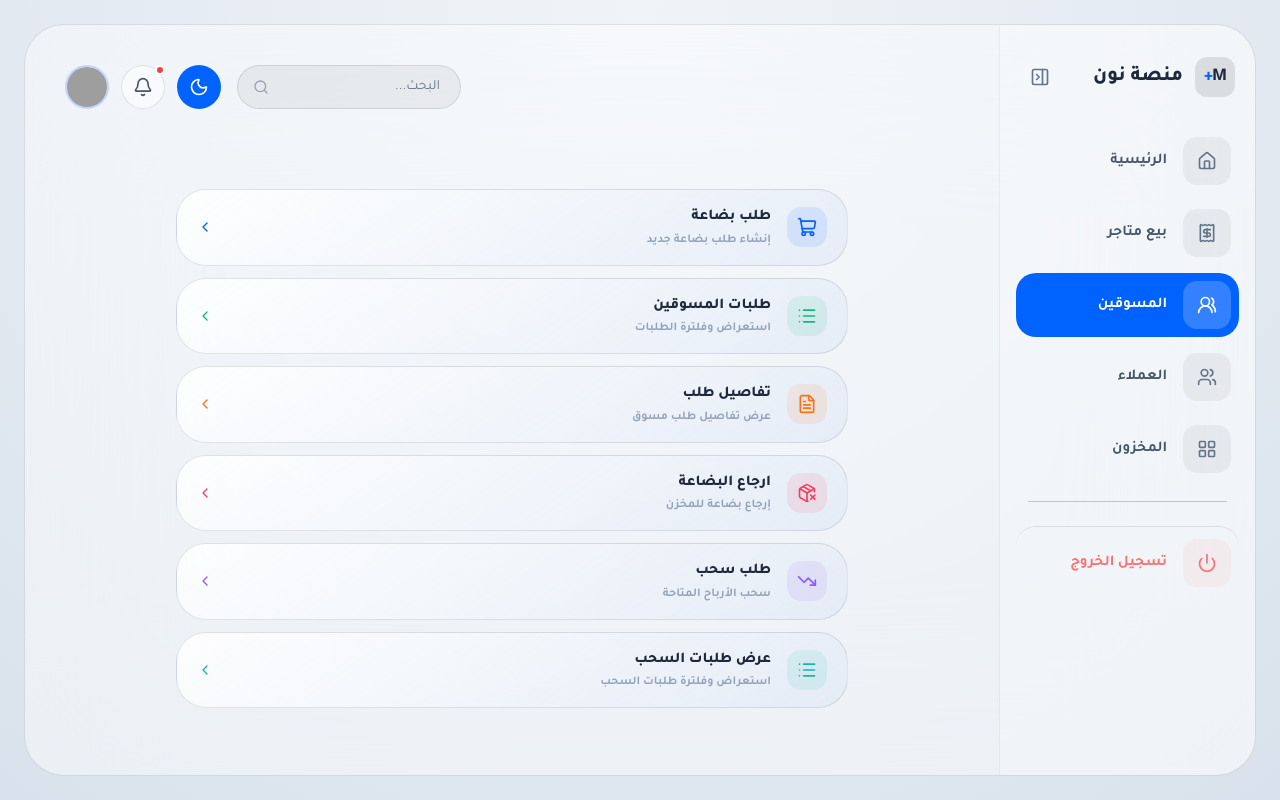
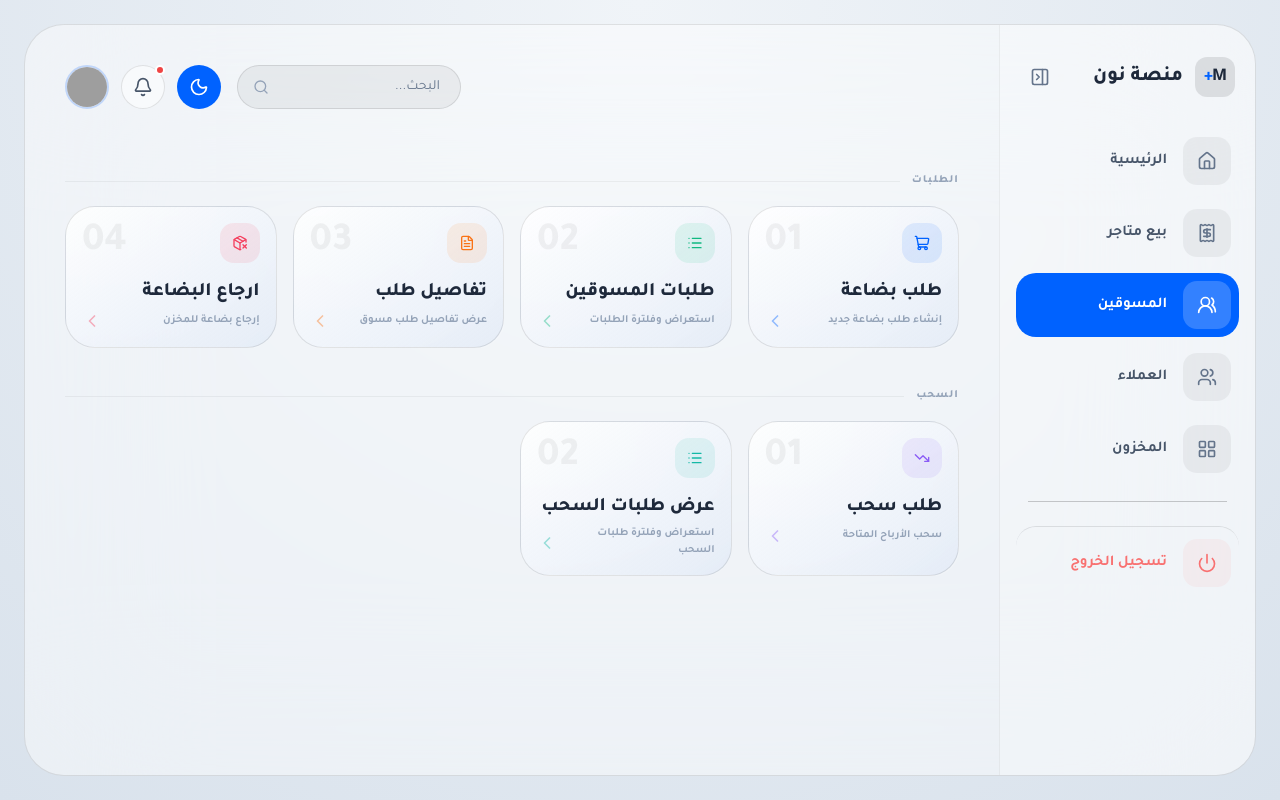
Before and after one commit to ofifice-alalem/tdm-design-for-v3, a React (Vite) app: page /marketers in a window 1280 px wide. Built offline with nearby package versions, Linux system fonts and the light colour scheme; grey boxes are pictures that could not be loaded.

Commit message:
commit -31

```diff
--- /dev/null
+++ b/src/compenntes/ui/SectionsPage.tsx
@@ -0,0 +1,66 @@
+import { Link } from 'react-router-dom';
+import { ChevronLeft } from 'lucide-react';
+
+interface SectionItem {
+  title: string;
+  sub: string;
+  to: string;
+  icon: React.ReactNode;
+  accent: string;
+}
+
+interface Section {
+  title: string;
+  items: SectionItem[];
+}
+
+interface SectionsPageProps {
+  sections: Section[];
+}
+
+function Card({ item, i }: { item: SectionItem; i: number }) {
+  return (
+    <Link
+      to={item.to}
+      className="spatial-card group flex flex-col gap-4 p-4 border border-black/10 dark:border-white/[0.12] hover:border-black/20 dark:hover:border-white/25 hover:-translate-y-0.5 transition-all duration-200"
+    >
+      <div className="flex items-center justify-between">
+        <div className={`w-10 h-10 rounded-[14px] flex items-center justify-center ${item.accent}`}>
+          <span className="[&>svg]:w-4 [&>svg]:h-4">{item.icon}</span>
+        </div>
+        <span className="text-[32px] lg:text-[40px] font-black text-black/5 dark:text-white/10 leading-none">
+          {String(i + 1).padStart(2, '0')}
+        </span>
+      </div>
+      <div className="flex flex-col gap-1 flex-1">
+        <span className="text-[15px] lg:text-[19px] font-black text-slate-800 dark:text-white">{item.title}</span>
+        <div className="flex items-center gap-1">
+          <span className="text-[11px] font-bold text-slate-400 dark:text-white/40 flex-1">{item.sub}</span>
+          <ChevronLeft className={`w-4 h-4 lg:w-5 lg:h-5 shrink-0 opacity-40 group-hover:opacity-100 transition-opacity ${item.accent.split(' ')[1]}`} />
+        </div>
+      </div>
+    </Link>
+  );
+}
+
+export function SectionsPage({ sections }: SectionsPageProps) {
+  return (
+    <div className="pt-6 flex flex-col gap-6 lg:gap-10">
+      {sections.map((section) => (
+        <div key={section.title} className="flex flex-col gap-3 lg:gap-4">
+          <div className="flex items-center gap-3">
+            <h2 className="text-[11px] font-black text-slate-400 dark:text-white/40 uppercase tracking-widest shrink-0">
+              {section.title}
+            </h2>
+            <div className="flex-1 h-px bg-black/5 dark:bg-white/10" />
+          </div>
+          <div className="grid grid-cols-2 lg:grid-cols-4 gap-3 lg:gap-4">
+            {section.items.map((item, i) => (
+              <Card key={item.to} item={item} i={i} />
+            ))}
+          </div>
+        </div>
+      ))}
+    </div>
+  );
+}
--- a/src/pages/MarketersPage.tsx
+++ b/src/pages/MarketersPage.tsx
@@ -1,78 +1,25 @@
-import { Link } from 'react-router-dom';
-import { ShoppingCart, List, PackageX, FileText, ChevronLeft, TrendingDown } from 'lucide-react';
+import { ShoppingCart, List, PackageX, FileText, TrendingDown } from 'lucide-react';
+import { SectionsPage } from '../compenntes/ui/SectionsPage';
 
-const ITEMS = [
+const SECTIONS = [
   {
-    title: 'طلب بضاعة',
-    sub: 'إنشاء طلب بضاعة جديد',
-    to: '/order/new',
-    icon: <ShoppingCart className="w-5 h-5" />,
-    accent: 'bg-primary/10 text-primary',
-    border: 'border-primary/20',
+    title: 'الطلبات',
+    items: [
+      { title: 'طلب بضاعة',         sub: 'إنشاء طلب بضاعة جديد',          to: '/order/new',          icon: <ShoppingCart className="w-4 h-4" />, accent: 'bg-primary/10 text-primary' },
+      { title: 'طلبات المسوقين',     sub: 'استعراض وفلترة الطلبات',         to: '/stock/orders',       icon: <List className="w-4 h-4" />,        accent: 'bg-emerald-500/10 text-emerald-500' },
+      { title: 'تفاصيل طلب',         sub: 'عرض تفاصيل طلب مسوق',           to: '/stock/orders/demo',  icon: <FileText className="w-4 h-4" />,    accent: 'bg-orange-500/10 text-orange-500' },
+      { title: 'ارجاع البضاعة',      sub: 'إرجاع بضاعة للمخزن',            to: '/stock/return',       icon: <PackageX className="w-4 h-4" />,    accent: 'bg-rose-500/10 text-rose-500' },
+    ],
   },
   {
-    title: 'طلبات المسوقين',
-    sub: 'استعراض وفلترة الطلبات',
-    to: '/stock/orders',
-    icon: <List className="w-5 h-5" />,
-    accent: 'bg-emerald-500/10 text-emerald-500',
-    border: 'border-emerald-500/20',
-  },
-  {
-    title: 'تفاصيل طلب',
-    sub: 'عرض تفاصيل طلب مسوق',
-    to: '/stock/orders/demo',
-    icon: <FileText className="w-5 h-5" />,
-    accent: 'bg-orange-500/10 text-orange-500',
-    border: 'border-orange-500/20',
-  },
-  {
-    title: 'ارجاع البضاعة',
-    sub: 'إرجاع بضاعة للمخزن',
-    to: '/stock/return',
-    icon: <PackageX className="w-5 h-5" />,
-    accent: 'bg-rose-500/10 text-rose-500',
-    border: 'border-rose-500/20',
-  },
-  {
-    title: 'طلب سحب',
-    sub: 'سحب الأرباح المتاحة',
-    to: '/withdraw/new',
-    icon: <TrendingDown className="w-5 h-5" />,
-    accent: 'bg-violet-500/10 text-violet-500',
-    border: 'border-violet-500/20',
-  },
-  {
-    title: 'عرض طلبات السحب',
-    sub: 'استعراض وفلترة طلبات السحب',
-    to: '/withdraw/list',
-    icon: <List className="w-5 h-5" />,
-    accent: 'bg-teal-500/10 text-teal-500',
-    border: 'border-teal-500/20',
+    title: 'السحب',
+    items: [
+      { title: 'طلب سحب',            sub: 'سحب الأرباح المتاحة',            to: '/withdraw/new',       icon: <TrendingDown className="w-4 h-4" />, accent: 'bg-violet-500/10 text-violet-500' },
+      { title: 'عرض طلبات السحب',    sub: 'استعراض وفلترة طلبات السحب',    to: '/withdraw/list',      icon: <List className="w-4 h-4" />,         accent: 'bg-teal-500/10 text-teal-500' },
+    ],
   },
 ];
 
 export default function MarketersPage() {
-  return (
-    <div className="pt-10 flex justify-center">
-      <div className="w-full max-w-2xl flex flex-col gap-3">
-        {ITEMS.map((item) => (
-          <Link
-            key={item.to}
-            to={item.to}
-            className={`spatial-card flex items-center gap-4 px-5 py-4 border ${item.border} hover:scale-[1.01] transition-all`}
-          >
-            <div className={`w-10 h-10 rounded-[14px] flex items-center justify-center shrink-0 ${item.accent}`}>
-              {item.icon}
-            </div>
-            <div className="flex flex-col gap-0.5 flex-1 min-w-0">
-              <span className="text-[15px] font-black text-slate-800 dark:text-white">{item.title}</span>
-              <span className="text-[12px] font-bold text-slate-400 dark:text-white/40">{item.sub}</span>
-            </div>
-            <ChevronLeft className={`w-4 h-4 shrink-0 ${item.accent.split(' ')[1]}`} />
-          </Link>
-        ))}
-      </div>
-    </div>
-  );
+  return <SectionsPage sections={SECTIONS} />;
 }
--- a/src/pages/StoreSalesPage.tsx
+++ b/src/pages/StoreSalesPage.tsx
@@ -1,5 +1,5 @@
-import { Link } from 'react-router-dom';
-import { Plus, List, FileText, Pencil, RotateCcw, ChevronLeft, Wallet, ReceiptText } from 'lucide-react';
+import { Plus, List, FileText, Pencil, RotateCcw, Wallet, ReceiptText } from 'lucide-react';
+import { SectionsPage } from '../compenntes/ui/SectionsPage';
 
 const SECTIONS = [
   {
@@ -30,79 +30,5 @@ const SECTIONS = [
 ];
 
 export default function StoreSalesPage() {
-  return (
-    <div className="pt-6">
-      {/* Mobile */}
-      <div className="flex justify-center lg:hidden">
-        <div className="w-full max-w-2xl flex flex-col gap-4">
-          {SECTIONS.map((section) => (
-            <div key={section.title} className="flex flex-col gap-1.5">
-              <h2 className="text-[11px] font-black text-slate-400 dark:text-white/40 px-1 uppercase tracking-widest">
-                {section.title}
-              </h2>
-              <div className="spatial-card overflow-hidden border border-black/10 dark:border-white/[0.12]">
-                {section.items.map((item, i) => (
-                  <Link
-                    key={item.to}
-                    to={item.to}
-                    className={`flex items-center gap-3 px-4 py-3.5 hover:bg-black/5 dark:hover:bg-white/5 transition-all ${
-                      i < section.items.length - 1 ? 'border-b border-black/5 dark:border-white/[0.06]' : ''
-                    }`}
-                  >
-                    <div className={`w-9 h-9 rounded-[12px] flex items-center justify-center shrink-0 ${item.accent}`}>
-                      {item.icon}
-                    </div>
-                    <div className="flex flex-col gap-0 flex-1 min-w-0">
-                      <span className="text-[14px] font-black text-slate-800 dark:text-white">{item.title}</span>
-                      <span className="text-[11px] font-bold text-slate-400 dark:text-white/40">{item.sub}</span>
-                    </div>
-                    <ChevronLeft className={`w-3.5 h-3.5 shrink-0 ${item.accent.split(' ')[1]}`} />
-                  </Link>
-                ))}
-              </div>
-            </div>
-          ))}
-        </div>
-      </div>
-
-      {/* Desktop */}
-      <div className="hidden lg:flex flex-col gap-10">
-        {SECTIONS.map((section) => (
-          <div key={section.title} className="flex flex-col gap-4">
-            <div className="flex items-center gap-3">
-              <h2 className="text-[11px] font-black text-slate-400 dark:text-white/40 uppercase tracking-widest shrink-0">
-                {section.title}
-              </h2>
-              <div className="flex-1 h-px bg-black/5 dark:bg-white/10" />
-            </div>
-            <div className="grid grid-cols-4 gap-4">
-              {section.items.map((item, i) => (
-                <Link
-                  key={item.to}
-                  to={item.to}
-                  className="spatial-card group flex flex-col gap-5 p-5 border border-black/10 dark:border-white/[0.12] hover:border-black/20 dark:hover:border-white/25 hover:-translate-y-0.5 transition-all duration-200"
-                >
-                  <div className="flex items-center justify-between">
-                    <div className={`w-11 h-11 rounded-[16px] flex items-center justify-center ${item.accent}`}>
-                      <span className="[&>svg]:w-5 [&>svg]:h-5">{item.icon}</span>
-                    </div>
-                    <span className="text-[40px] font-black text-black/5 dark:text-white/10 leading-none">
-                      {String(i + 1).padStart(2, '0')}
-                    </span>
-                  </div>
-                  <div className="flex flex-col gap-1 flex-1">
-                    <span className="text-[19px] font-black text-slate-800 dark:text-white">{item.title}</span>
-                    <div className="flex items-center gap-1">
-                      <span className="text-[12px] font-bold text-slate-400 dark:text-white/40 leading-relaxed flex-1">{item.sub}</span>
-                      <ChevronLeft className={`w-5 h-5 shrink-0 opacity-40 group-hover:opacity-100 transition-opacity ${item.accent.split(' ')[1]}`} />
-                    </div>
-                  </div>
-                </Link>
-              ))}
-            </div>
-          </div>
-        ))}
-      </div>
-    </div>
-  );
+  return <SectionsPage sections={SECTIONS} />;
 }
```
